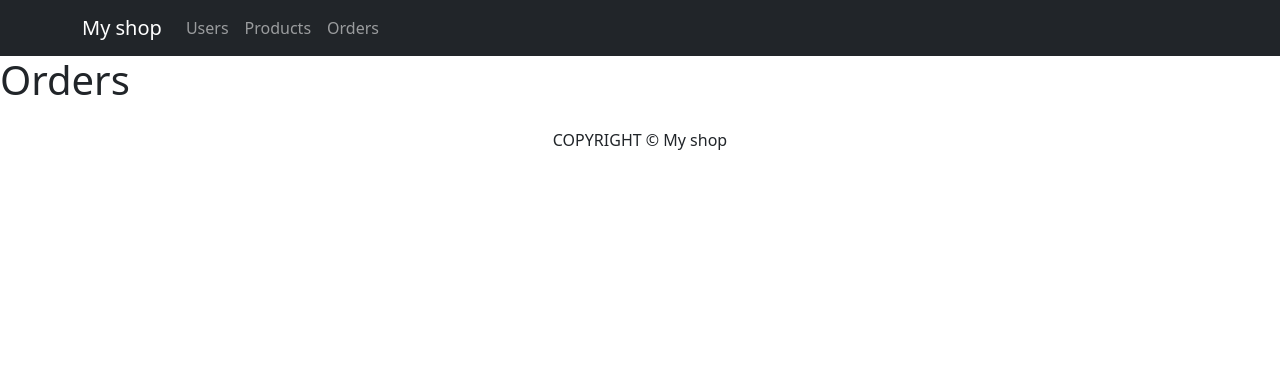
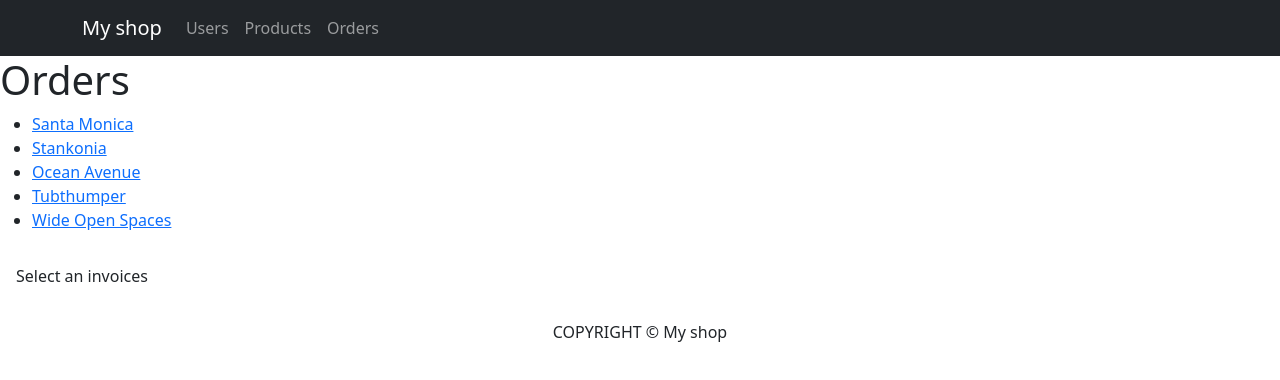
Before and after one commit to vuenos/react_edu, a React (Create React App) app: page /orders in a window 1280 px wide. Shown: the top 380 px of the page. Built offline with nearby package versions, Linux system fonts and the light colour scheme.

Commit message:
first commit

```diff
--- a/src/App.js
+++ b/src/App.js
@@ -1,17 +1,26 @@
 import React from 'react';
 import { BrowserRouter, Routes, Route } from "react-router-dom";
-import {Users, Products, Orders} from "./screens"
+import {Users, Products, Orders, Order} from "./screens"
 import {Header, Footer} from "./components"
 
 const App = () => {
     return (
         <BrowserRouter>
             <Header />
-          <Routes>
-            <Route path="/" element={<Users />} />
-            <Route path="/products" element={<Products />} />
-            <Route path="/orders" element={<Orders />} />
-          </Routes>
+                <Routes>
+                    <Route path="/" element={<Users />} />
+                    <Route path="users" element={<Users />} />
+                    <Route path="products" element={<Products />} />
+                    <Route path="orders" element={<Orders />}>
+                        <Route index element={
+                            <div style={{ padding: "1rem" }}>Select an invoices</div>
+                        } />
+                        <Route path=":orderId" element={<Order />} />
+                    </Route>
+                    <Route pth="*" element={
+                        <div style={{ padding: "1rem" }}>There's nothing here!</div>
+                    } />
+                </Routes>
             <Footer />
         </BrowserRouter>
     );
--- /dev/null
+++ b/src/orderData.js
@@ -0,0 +1,42 @@
+let orders = [
+    {
+        name: "Santa Monica",
+        number: 1995,
+        amount: "$10,800",
+        due: "12/05/1995"
+    },
+    {
+        name: "Stankonia",
+        number: 2000,
+        amount: "$8,000",
+        due: "10/31/2000"
+    },
+    {
+        name: "Ocean Avenue",
+        number: 2003,
+        amount: "$9,500",
+        due: "07/22/2003"
+    },
+    {
+        name: "Tubthumper",
+        number: 1997,
+        amount: "$14,000",
+        due: "09/01/1997"
+    },
+    {
+        name: "Wide Open Spaces",
+        number: 1998,
+        amount: "$4,600",
+        due: "01/27/1998"
+    }
+];
+
+export function getOrders() {
+    return orders;
+}
+
+export function getOrder(number) {
+    return orders.find(
+        (order) => order.number === number
+    );
+}
--- /dev/null
+++ b/src/screens/Order.js
@@ -0,0 +1,20 @@
+import React from 'react';
+import { useParams } from "react-router-dom";
+import { getOrder } from "../orderData";
+
+const Order = () => {
+    let params = useParams();
+    let order = getOrder(parseInt(params.orderId, 10))
+
+    return (
+        <div>
+            <h2>Order: #{params.orderId}</h2>
+            <p>
+                {order.name}
+            </p>
+            <p>{order.due}</p>
+        </div>
+    );
+};
+
+export default Order;
--- a/src/screens/Orders.js
+++ b/src/screens/Orders.js
@@ -1,9 +1,26 @@
 import React from 'react';
+import { getOrders } from "../orderData";
+import { Outlet, Link } from "react-router-dom"
 
 const Orders = () => {
+    let orders = getOrders();
+
     return (
         <div>
             <h1>Orders</h1>
+            <ul>
+                {orders.map((order) => (
+                    <li>
+                        <Link
+                            to={`/orders/${order.number}`}
+                            key={order.number}
+                        >
+                            {order.name}
+                        </Link>
+                    </li>
+                ))}
+            </ul>
+            <Outlet />
         </div>
     );
 };
--- a/src/screens/index.js
+++ b/src/screens/index.js
@@ -1,5 +1,6 @@
 import Users from "./Users";
 import Products from "./Products";
 import Orders from "./Orders";
+import Order from "./Order";
 
-export {Users, Products, Orders}
+export {Users, Products, Orders, Order}
```
